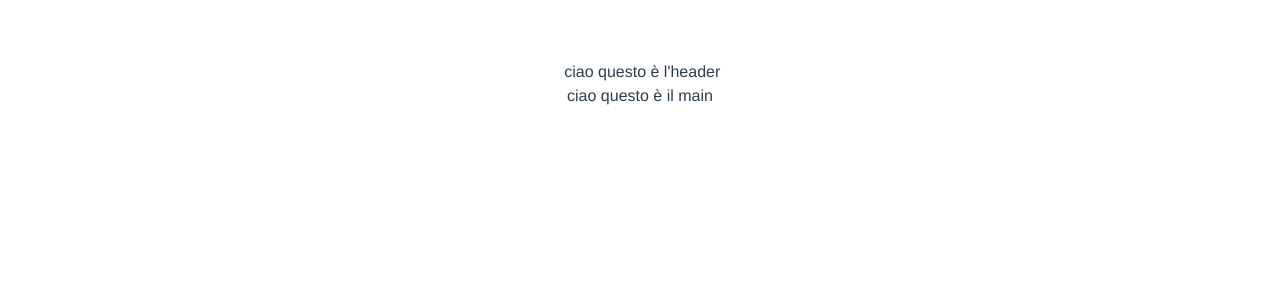
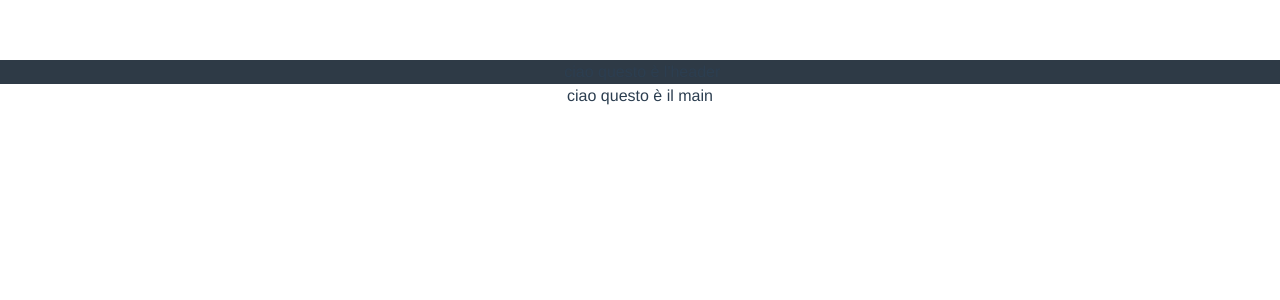
Before and after one commit to paolopu91/vue-dischi, a Vue app: page / in a window 1280 px wide. Shown: the top 300 px of the page. Built offline with nearby package versions, Linux system fonts and the light colour scheme.

Commit message:
added logo spotify

```diff
--- a/src/components/TheHeader.vue
+++ b/src/components/TheHeader.vue
@@ -1,10 +1,12 @@
 <!-- Questo qui sarà il componente del mio header -->
 
 <template>
+<div class="my-bg">
     <div class="container">
         <img src="" alt="">
         ciao questo è l'header
     </div>
+</div>
 </template>
 
 <script>
@@ -20,3 +22,10 @@ export default{
     },
 };
 </script>
+
+<style >
+.my-bg{
+    background-color: #2E3A46;
+    height: 100%;
+}
+</style>
```
Also changed, not shown: public/img/spotify-logo.png (added).
